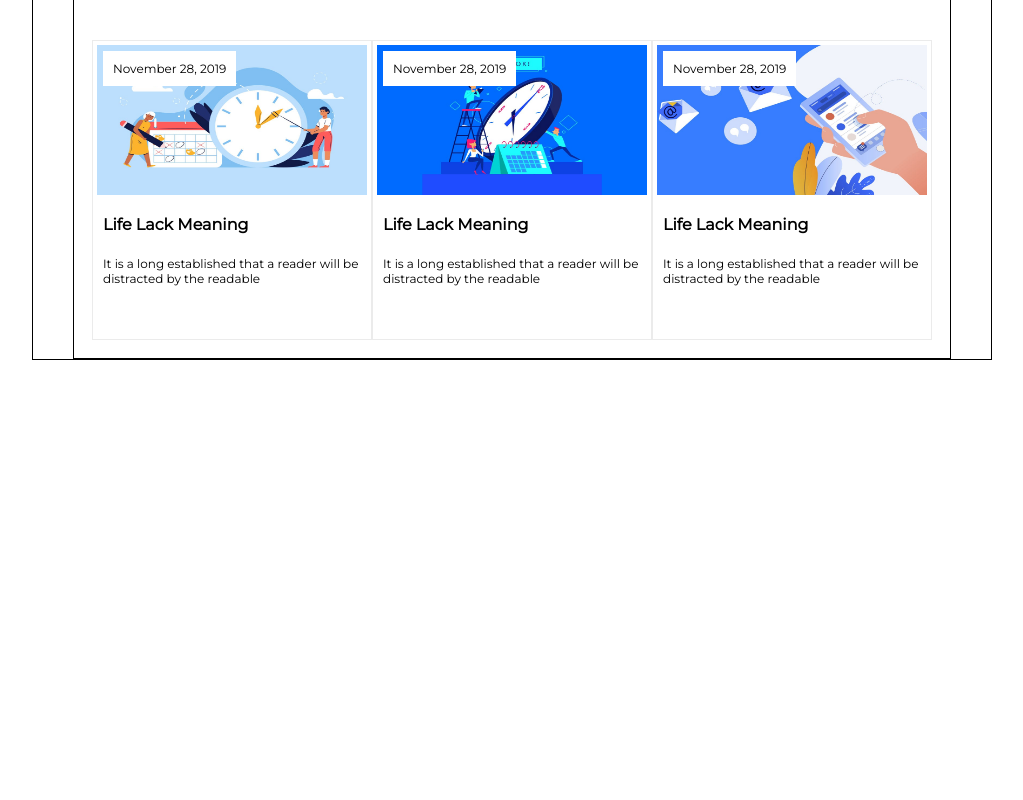
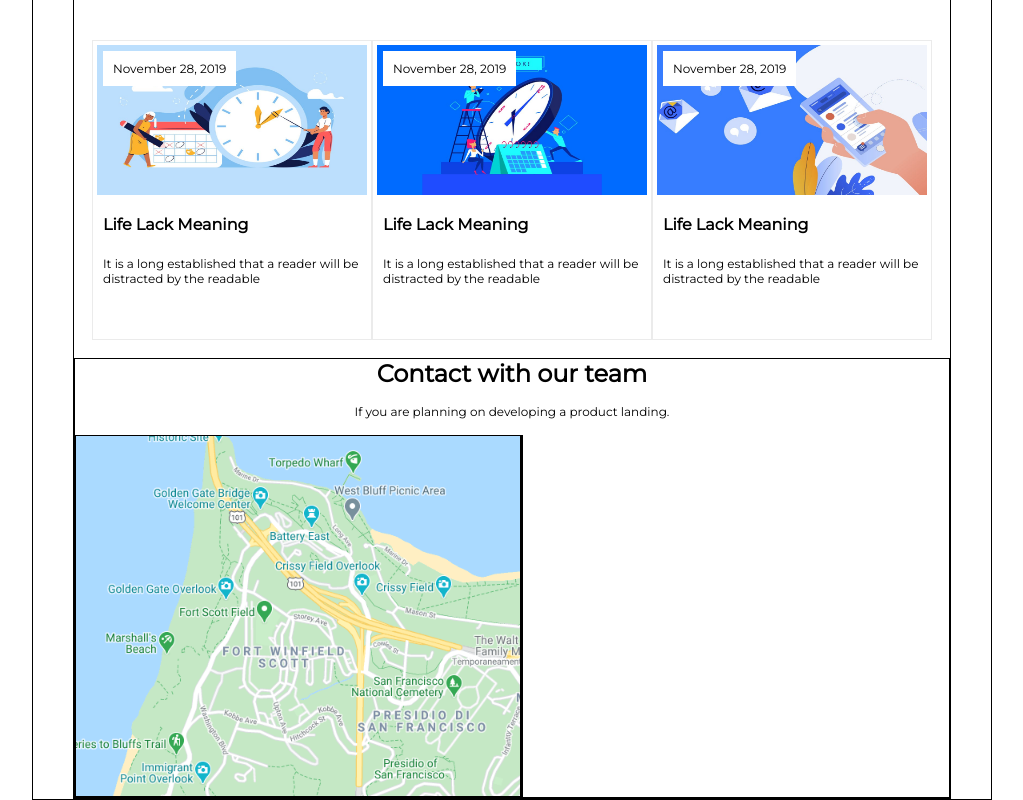
Before and after one commit to Robin9800/proj-html-vuejs, a Vue app: page / in a window 1280 px wide. Shown: the part 3767-4567 px from the top of the page, without its empty margins (128-1151 px from the left). Before the commit the page ends 4127 px from the top, so only its background shows below. Built offline with nearby package versions, Linux system fonts and the light colour scheme.

Commit message:
contact content

```diff
--- /dev/null
+++ b/src/components/ContactComponent.vue
@@ -0,0 +1,27 @@
+<template>
+  <div class="contact-container flex column border">
+      <h2 class="text-center">Contact with our team</h2>
+      <p class="f-12">If you are planning on developing a product landing.</p>
+
+      <div class="map-info-container flex">
+          <div class="map flex column border">
+            <img src="img\StaticMapService.GetMapIma.png" alt="">
+          </div>
+
+          <div class="input flex column border"></div>
+      </div>
+    </div>
+
+</template>
+
+<script>
+export default {
+    name:'ContactComponent'
+}
+</script>
+
+<style>
+.map img{
+    height: 360px;
+}
+</style>
--- a/src/components/MainComponent.vue
+++ b/src/components/MainComponent.vue
@@ -5,6 +5,7 @@
       <FeaturesComponent/>
       <TestimonialComponent/>
       <LatestComponent/>
+      <ContactComponent/>
   </main>
 </template>
 
@@ -14,6 +15,7 @@ import TricksComponent from './TricksComponent.vue'
 import FeaturesComponent from './FeaturesComponent.vue'
 import TestimonialComponent from './TestimonialComponent.vue'
 import LatestComponent from './LatestComponent.vue'
+import ContactComponent from './ContactComponent.vue'
 
 export default {
     name: 'MainComponent',
@@ -23,7 +25,8 @@ export default {
         TricksComponent,
         FeaturesComponent,
         TestimonialComponent,
-        LatestComponent
+        LatestComponent,
+        ContactComponent
     }
 }
 </script>
```
